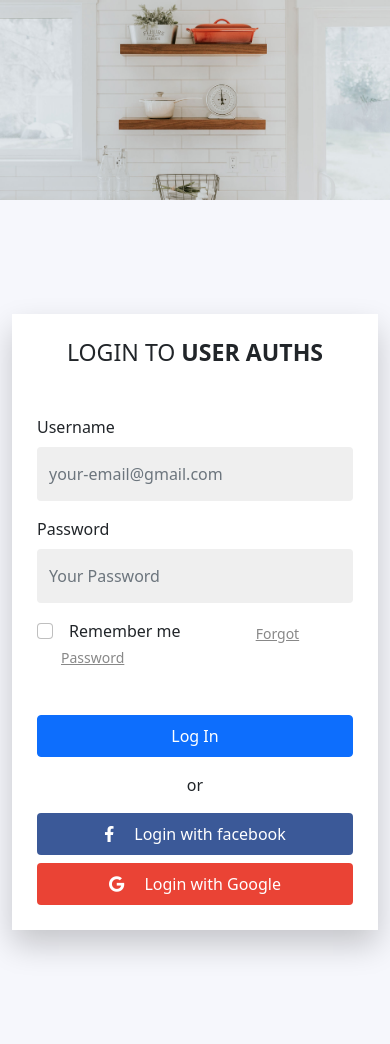
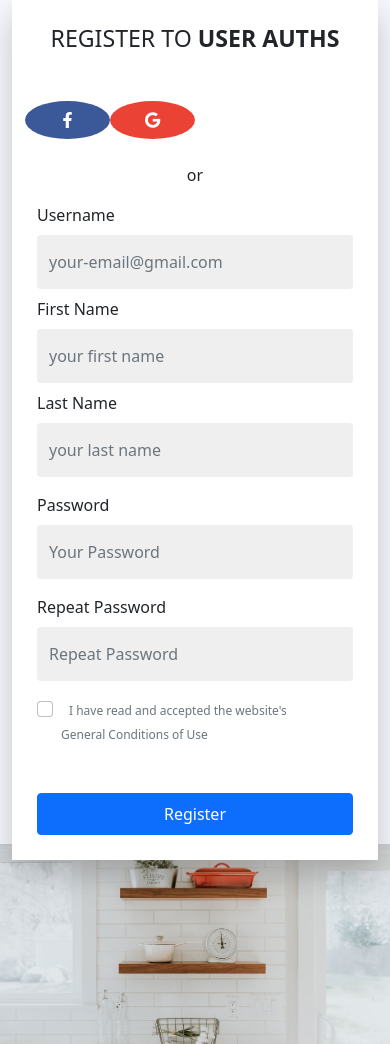
Before and after one commit to khairislama/user-registration-JWT-MERN, a React (Create React App) app in the folder client/: page /register in a window 390 px wide. Built offline with nearby package versions, Linux system fonts and the light colour scheme.

Commit message:
register front

```diff
--- a/client/src/assets/stylesheets/login.css
+++ b/client/src/assets/stylesheets/login.css
@@ -1,80 +1,91 @@
-p {
-  color: #b3b3b3;
-  font-weight: 300; }
-
-a {
+.half .loginA {
   -webkit-transition: .3s all ease;
   -o-transition: .3s all ease;
-  transition: .3s all ease; }
-  a:hover {
-    text-decoration: none !important; }
+  transition: .3s all ease;
+}
 
-.content {
-  padding: 7rem 0; }
+.half .loginA:hover { text-decoration: none !important; }
 
 .half, .half .container > .row {
   height: 100vh;
-  min-height: 700px; }
+  min-height: 700px;
+}
 
-.half .contents {
-  background: #f6f7fc; }
+.half .contents { background: #f6f7fc; }
 
-.half .bg {
-  width: 25%; }
-  @media (max-width: 767.98px) {
-    .half .bg {
-      width: 100%;
-      height: 200px; } }
+.half .bg { width: 25%; }
 
-.half .contents {
-  width: 75%; }
-  @media (max-width: 767.98px) {
-    .half .contents {
-      width: 100%; } }
+.half .contents { width: 75%; }
 
 .half .contents .form-control, .half .bg .form-control {
   border: none;
   border-radius: 4px;
   height: 54px;
-  background: #efefef; }
+  background: #efefef;
+}
+
 .half .contents .form-control:active, .half .contents .form-control:focus, .half .bg .form-control:active, .half .bg .form-control:focus {
   outline: none;
   -webkit-box-shadow: none;
-    box-shadow: none; }
+  box-shadow: none;
+}
 
 .half .bg {
   background-size: cover;
-  background-position: center; }
+  background-position: center;
+}
 
 .half a {
   color: #888;
-  text-decoration: underline; }
+  text-decoration: underline;
+}
 
 .half .btn {
   padding-left: 30px;
-  padding-right: 30px; }
+  padding-right: 30px;
+}
 
 .half .forgot-pass {
   position: relative;
   top: 2px;
-  font-size: 14px; }
+  font-size: 14px;
+}
 
-.form-block {
+.half .form-block {
   background: #fff;
   padding: 40px;
   max-width: 500px;
   -webkit-box-shadow: 0 15px 30px 0 rgba(0, 0, 0, 0.2);
-  box-shadow: 0 15px 30px 0 rgba(0, 0, 0, 0.2); }
-  @media (max-width: 767.98px) {
-    .form-block {
-      padding: 25px; } }
+  box-shadow: 0 15px 30px 0 rgba(0, 0, 0, 0.2);
+}
 
-.btn {
-  text-decoration: none !important; }
-  .btn.btn-facebook {
+.half .btn { text-decoration: none !important; }
+
+.login .half .btn.btn-facebook {
   display: block;
   background: #3b5998;
-    color: #fff; }
-  .btn.btn-google {
+  color: #fff;
+}
+
+.register .half .btn.btn-facebook {
+  background: #3b5998;
+  color: #fff;
+  border-radius: 50%;
+}
+
+.half .btn.btn-google {
   background: #ea4335;
-    color: #fff; }
+  color: #fff;
+}
+
+.register .half .btn.btn-google {
+  border-radius: 50%;
+}
+
+@media (max-width: 767.98px) {
+  .half .bg {
+    width: 100%;
+    height: 200px; }
+  .half .contents { width: 100%; }
+  .half .form-block { padding: 25px; }
+}
--- a/client/src/views/Login.js
+++ b/client/src/views/Login.js
@@ -8,9 +8,10 @@ export default function Login() {
         console.log(rememberMe.current.checked)
     }
   return (
+    <div className="login">
     <div className="d-md-flex half">
         <div className="bg" style={{ backgroundImage: "url('/images/bg_1.jpg')" }}></div>
-            <div className="contents">
+        <div className="contents">
             <div className="container">
                 <div className="row align-items-center justify-content-center">
                 <div className="col-md-12">
@@ -33,25 +34,26 @@ export default function Login() {
                             <span className="ms-2">Remember me</span>
                         </label>
                         <span className="ml-auto">
-                            <a href="#" className="forgot-pass">Forgot Password</a>
+                            <a href="#" className="loginA forgot-pass">Forgot Password</a>
                         </span>
                         </div>
                         <input type="submit" value="Log In" className="btn col-12 py-2 btn-primary" />
                         <span className="text-center my-3 d-block">or</span>
                         <div className="">
-                        <a href="#" className="btn col-12 py-2 my-2 btn-facebook">
+                        <a href="#" className="loginA btn col-12 py-2 my-2 btn-facebook">
                             <i className="fab fa-facebook-f me-3"></i> Login with facebook
                         </a>
-                        <a href="#" className="btn col-12 py-2 btn-google">
+                        <a href="#" className="loginA btn col-12 py-2 btn-google">
                             <i className="fab fa-google me-3"></i> Login with Google
                         </a>
                         </div>
                     </form>
                     </div>
                 </div>
-                </div>
+            </div>
             </div>
         </div>
-      </div>
+    </div>
+    </div>
   )
 }
--- a/client/src/views/Register.js
+++ b/client/src/views/Register.js
@@ -8,50 +8,57 @@ export default function Register() {
         console.log(rememberMe.current.checked)
     }
   return (
+    <div className="register">
     <div className="d-md-flex half">
-        <div className="bg" style={{ backgroundImage: "url('/images/bg_1.jpg')" }}></div>
             <div className="contents">
             <div className="container">
                 <div className="row align-items-center justify-content-center">
                 <div className="col-md-12">
                     <div className="form-block mx-auto">
                     <div className="text-center mb-5">
-                        <h3 className="text-uppercase">Login to <strong>USER AUTHS</strong></h3>
+                        <h3 className="text-uppercase">Register to <strong>USER AUTHS</strong></h3>
                     </div>
+                    <div className="row">
+                        <a className="btn btn-facebook col-3"><i className="fab fa-facebook-f"></i></a>
+                        <a className="btn btn-google col-3"><i className="fab fa-google"></i></a>
+                    </div>
+                    <span className="text-center my-3 d-block mt-4">or</span>
                     <form action="#" method="post">
                         <div className="form-group first">
                         <label htmlFor="username">Username</label>
                         <input type="text" className="form-control my-2" placeholder="your-email@gmail.com" id="username" />
                         </div>
+                        <div className="form-group first">
+                        <label htmlFor="Firstname">First Name</label>
+                        <input type="text" className="form-control my-2" placeholder="your first name" id="Firstname" />
+                        </div>
+                        <div className="form-group first">
+                        <label htmlFor="Lastname">Last Name</label>
+                        <input type="text" className="form-control my-2" placeholder="your last name" id="Lastname" />
+                        </div>
                         <div className="form-group last my-3">
                         <label htmlFor="password">Password</label>
                         <input type="password" className="form-control my-2" placeholder="Your Password" id="password" />
                         </div>
+                        <div className="form-group last my-3">
+                        <label htmlFor="password">Repeat Password</label>
+                        <input type="password" className="form-control my-2" placeholder="Repeat Password" id="password" />
+                        </div>
                         <div className="d-sm-flex mb-5 align-items-center form-check">
                         <input ref={rememberMe} className="form-check-input" type="checkbox" value="" if="rememberMe" onChange={changeRememberMe} />
-                        <label className="mb-sm-0 col-8 form-check-label" htmlFor="rememberMe">
-                            <span className="ms-2">Remember me</span>
+                        <label className="mb-sm-0 col-11 form-check-label" htmlFor="rememberMe">
+                            <span className="ms-2 text-muted" style={{ fontSize:"12px" }} >I have read and accepted the website's General Conditions of Use</span>
                         </label>
-                        <span className="ml-auto">
-                            <a href="#" className="forgot-pass">Forgot Password</a>
-                        </span>
                         </div>
-                        <input type="submit" value="Log In" className="btn col-12 py-2 btn-primary" />
-                        <span className="text-center my-3 d-block">or</span>
-                        <div className="">
-                        <a href="#" className="btn col-12 py-2 my-2 btn-facebook">
-                            <i className="fab fa-facebook-f me-3"></i> Login with facebook
-                        </a>
-                        <a href="#" className="btn col-12 py-2 btn-google">
-                            <i className="fab fa-google me-3"></i> Login with Google
-                        </a>
-                        </div>
+                        <input type="submit" value="Register" className="btn col-12 py-2 btn-primary" />
                     </form>
                     </div>
                 </div>
                 </div>
             </div>
         </div>
+        <div className="bg" style={{ backgroundImage: "url('/images/bg_1.jpg')" }}></div>
+    </div>
     </div>
   )
 }
```
Lines whose indentation alone changed are shown as unchanged.
